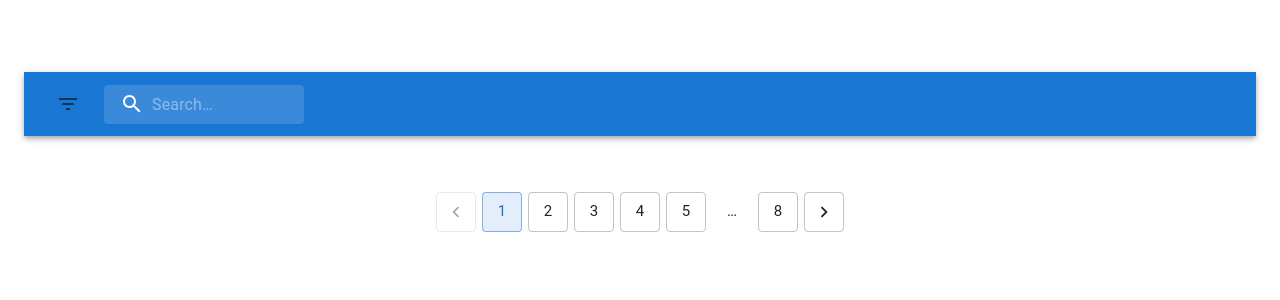
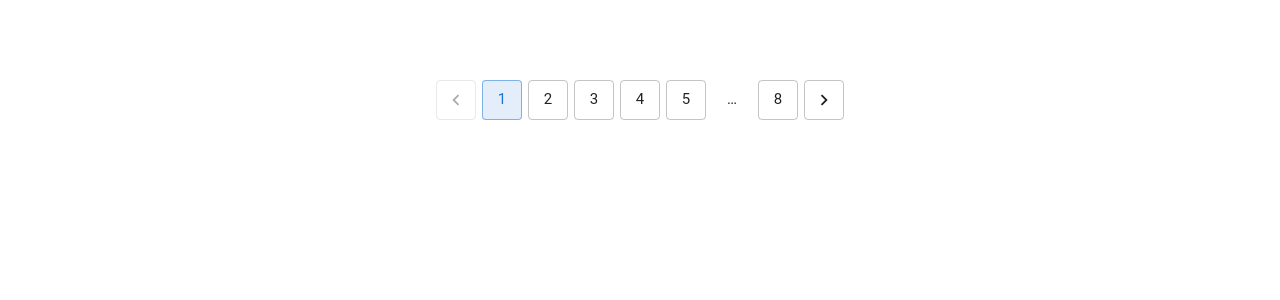
Before and after one commit to FeliipeAC/property-list, a React (Vite) app: page / in a window 1280 px wide. Shown: the top 300 px of the page. Built offline with nearby package versions, Linux system fonts and the light colour scheme.

Commit message:
remove appbar

```diff
--- a/src/components/FilterBar/FilterBar.css
+++ /dev/null
@@ -1,5 +0,0 @@
-.search-container {
-  margin-bottom: 48px;
-  display: flex;
-  align-items: center;
-}
--- a/src/components/FilterBar/FilterBar.tsx
+++ /dev/null
@@ -1,188 +0,0 @@
-import { Component, ReactNode } from "react";
-
-import Menu from "@mui/material/Menu";
-import MenuItem from "@mui/material/MenuItem";
-
-import IconButton from "@mui/material/IconButton";
-import InputBase from "@mui/material/InputBase";
-import SearchIcon from "@mui/icons-material/Search";
-import FilterListIcon from "@mui/icons-material/FilterList";
-import Box from "@mui/material/Box";
-import Toolbar from "@mui/material/Toolbar";
-import AppBar from "@mui/material/AppBar";
-import { styled, alpha } from "@mui/material/styles";
-
-import "./FilterBar.css";
-
-const Search = styled("div")(({ theme }) => ({
-	position: "relative",
-	borderRadius: theme.shape.borderRadius,
-	backgroundColor: alpha(theme.palette.common.white, 0.15),
-	"&:hover": {
-		backgroundColor: alpha(theme.palette.common.white, 0.25),
-	},
-	marginLeft: theme.spacing(1),
-	width: "100%",
-	[theme.breakpoints.up("sm")]: {
-		marginLeft: theme.spacing(2),
-		width: "auto",
-	},
-}));
-
-const SearchIconWrapper = styled("div")(({ theme }) => ({
-	padding: theme.spacing(0, 2),
-	height: "100%",
-	position: "absolute",
-	pointerEvents: "none",
-	display: "flex",
-	alignItems: "center",
-	justifyContent: "center",
-}));
-
-const StyledInputBase = styled(InputBase)(({ theme }) => ({
-	color: "inherit",
-	"& .MuiInputBase-input": {
-		padding: theme.spacing(1, 1, 1, 0),
-		// vertical padding + font size from searchIcon
-		paddingLeft: `calc(1em + ${theme.spacing(4)})`,
-		transition: theme.transitions.create("width"),
-		width: "100%",
-		[theme.breakpoints.up("sm")]: {
-			width: "16ch",
-			"&:focus": {
-				width: "40ch",
-			},
-		},
-	},
-}));
-
-export class FilterBar extends Component<
-	any,
-	{
-		anchorEl: null | HTMLElement;
-		onSearchChange: any;
-		onSortChange: any;
-		selectedFilter: {
-			key: string;
-			name: string;
-		};
-	}
-> {
-	listSortOptions = [
-		{
-			key: "price",
-			name: "Lowest price per night",
-		},
-		{
-			key: "rating",
-			name: "Rating",
-		},
-		{
-			key: "name",
-			name: "Name",
-		},
-	];
-
-	constructor(props: any) {
-		super(props);
-		this.state = {
-			anchorEl: null,
-			onSearchChange: null,
-			onSortChange: null,
-			selectedFilter: {
-				key: "price",
-				name: "Lowest price per night",
-			},
-		};
-	}
-
-	handleClick = (event: React.MouseEvent<HTMLButtonElement>) => {
-		this.setState({ anchorEl: event.currentTarget });
-	};
-
-	handleClose = () => {
-		this.setState({ anchorEl: null });
-	};
-
-	filterSearch = (value: any) => {
-		console.log(value.target.value);
-		this.props.onSearchChange(value.target.value);
-	};
-
-	sort = (value: { key: string; name: string }) => {
-		this.setState({
-			selectedFilter: value,
-		});
-		this.props.onSortChange(value);
-		this.handleClose();
-	};
-
-	render(): ReactNode {
-		return (
-			<div className="search-container">
-				<Box sx={{ flexGrow: 1 }}>
-					<AppBar position="static">
-						<Toolbar>
-							<div>
-								<IconButton
-									id="basic-button"
-									aria-controls={
-										!!this.state.anchorEl
-											? "basic-menu"
-											: undefined
-									}
-									aria-haspopup="true"
-									aria-expanded={
-										!!this.state.anchorEl
-											? "true"
-											: undefined
-									}
-									onClick={this.handleClick}
-								>
-									<FilterListIcon />
-								</IconButton>
-								<Menu
-									id="basic-menu"
-									MenuListProps={{
-										"aria-labelledby": "basic-button",
-									}}
-									open={!!this.state.anchorEl}
-									anchorEl={this.state.anchorEl}
-									onClose={this.handleClose}
-								>
-									{this.listSortOptions.map(
-										(option, index) => (
-											<MenuItem
-												key={option.key}
-												selected={
-													option.key ===
-													this.state.selectedFilter
-														.key
-												}
-												onClick={(event) =>
-													this.sort(option)
-												}
-											>
-												{option.name}
-											</MenuItem>
-										)
-									)}
-								</Menu>
-							</div>
-							<Search>
-								<SearchIconWrapper>
-									<SearchIcon />
-								</SearchIconWrapper>
-								<StyledInputBase
-									placeholder="Search…"
-									inputProps={{ "aria-label": "search" }}
-									onChange={this.filterSearch}
-								/>
-							</Search>
-						</Toolbar>
-					</AppBar>
-				</Box>
-			</div>
-		);
-	}
-}
--- a/src/components/PropertyList/PropertyList.tsx
+++ b/src/components/PropertyList/PropertyList.tsx
@@ -6,12 +6,11 @@ import Stack from "@mui/material/Stack";
 import { PropertyCardSkeleton } from "../PropertyCardSkeleton/PropertyCardSkeleton";
 
 import { PropertyCard } from "../PropertyCard/PropertyCard";
-import { FilterBar } from "../FilterBar/FilterBar";
 export class PropertyList extends Component<
 	any,
 	{
 		list: any[];
-		filtredList: any[];
+		viewList: any[];
 		loading: boolean;
 		page: number;
 		perPage: number;
@@ -22,7 +21,7 @@ export class PropertyList extends Component<
 		super(props);
 		this.state = {
 			list: [],
-			filtredList: [],
+			viewList: [],
 			loading: true,
 			page: 1,
 			perPage: 24,
@@ -38,68 +37,16 @@ export class PropertyList extends Component<
 		// Simple GET request using axios
 		axios.get("data.json").then((response: any) => {
 			const properties = response.data.properties;
-			// console.log(response.data.properties);
+
 			this.setState({
 				list: properties,
 				totalPages: Math.ceil(properties.length / this.state.perPage),
 				loading: false,
 			});
 
-			if (this.state.list.length) {
-				this.sortList({
-					key: "price",
-					name: "Lowest price per night",
-				});
-			}
-
 			this.listByPage(1);
-			// console.log(this.state);
 		});
 	}
-
-	filter = (value: any) => {
-		if (value) {
-			let filtredList = this.state.list.filter((el) =>
-				el.name.toLowerCase().includes(value.toLowerCase())
-			);
-			this.setState({ filtredList: filtredList });
-		} else {
-			this.setState({ filtredList: this.state.list });
-		}
-	};
-
-	sortList = (value: { key: string; name: string }) => {
-		switch (value.key) {
-			case "rating":
-				this.setState({
-					list: this.state.list.sort(
-						(a, b) =>
-							b.overallRating?.overall - a.overallRating?.overall
-					),
-				});
-				break;
-			case "name":
-				this.setState({
-					list: this.state.list.sort((a, b) =>
-						a.name.localeCompare(b.name, "en", {
-							numeric: true,
-						})
-					),
-				});
-				break;
-			case "price":
-				this.setState({
-					list: this.state.list.sort(
-						(a, b) =>
-							a.lowestPricePerNight.value -
-							b.lowestPricePerNight.value
-					),
-				});
-				break;
-			default:
-				break;
-		}
-	};
 
 	handlePage = (event: object, page: number) => {
 		this.setState({
@@ -109,11 +56,13 @@ export class PropertyList extends Component<
 		this.listByPage(page);
 	};
 
+	// Display list filtered by page
 	listByPage(page: number) {
 		let listFilterPage = [];
 		if (page === 1) {
 			listFilterPage = this.state.list.slice(0, this.state.perPage);
 		} else {
+			// starting index to cut list
 			const startIndex =
 				this.state.perPage * page + 1 - this.state.perPage;
 
@@ -122,8 +71,9 @@ export class PropertyList extends Component<
 				startIndex + this.state.perPage
 			);
 		}
+
 		this.setState({
-			filtredList: listFilterPage,
+			viewList: listFilterPage,
 			page: page,
 		});
 	}
@@ -135,10 +85,6 @@ export class PropertyList extends Component<
 					padding: "48px 0",
 				}}
 			>
-				<FilterBar
-					onSearchChange={this.filter}
-					onSortChange={this.sortList}
-				/>
 				{this.state.loading ? (
 					<Grid
 						container
@@ -170,7 +116,7 @@ export class PropertyList extends Component<
 							justifyContent="flex-start"
 							alignItems="stretch"
 						>
-							{this.state.filtredList.map((item) => {
+							{this.state.viewList.map((item) => {
 								return (
 									<Grid
 										item
```
